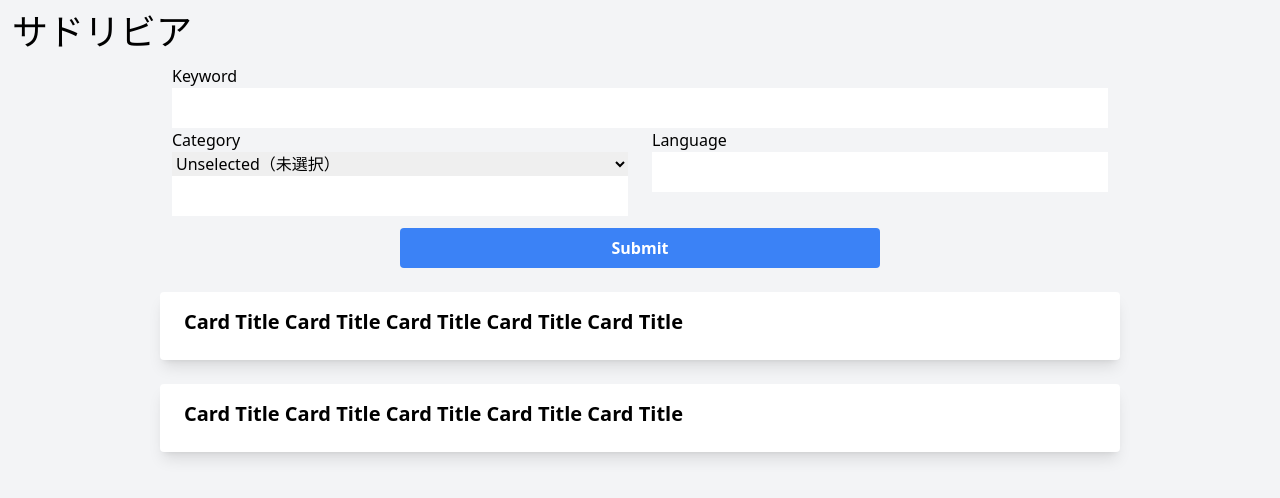
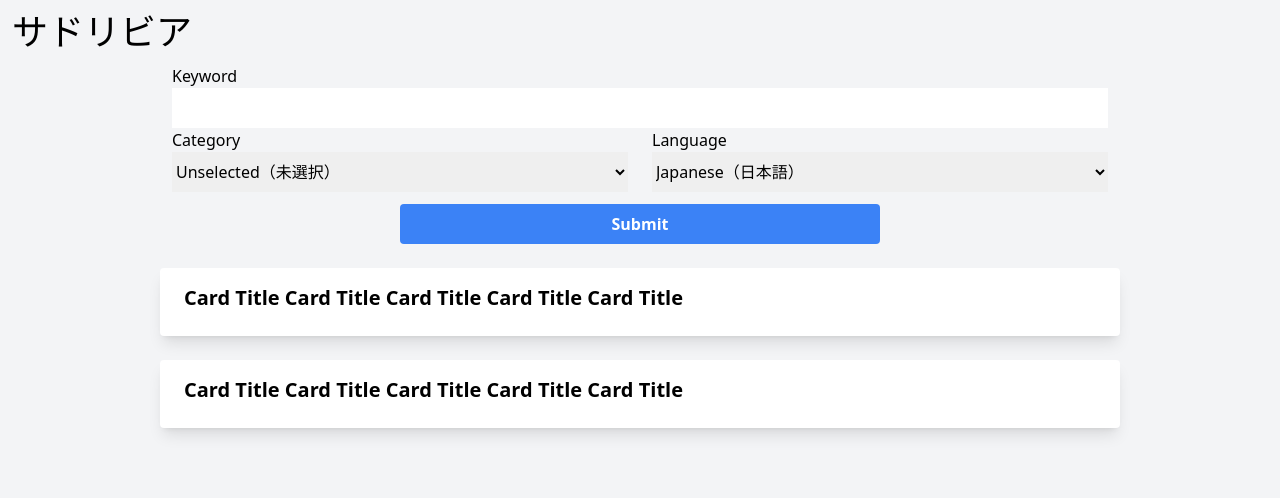
Before and after one commit to ryoito218/Sadrivia, a Next.js app in the folder frontend/: page / in a window 1280 px wide. Shown: the top 498 px of the page. Built offline with nearby package versions, Linux system fonts and the light colour scheme.

Commit message:
Add language select

```diff
--- a/frontend/src/app/page.tsx
+++ b/frontend/src/app/page.tsx
@@ -17,7 +17,7 @@ export default function Home() {
               <div className="flex">
                 <div className="flex flex-col w-1/2 mx-3">
                   <label htmlFor="category">Category</label>
-                  <select id="category">
+                  <select className="w-full h-10" id="category">
                     <option value="unselected">Unselected（未選択）</option>
                     <option value="history">History（歴史）</option>
                     <option value="person">Person（人物）</option>
@@ -30,11 +30,17 @@ export default function Home() {
                     <option value="goods">Goods（特産品）</option>
                     <option value="dialect">Dialect（方言）</option>
                   </select>
-                  <input type="text" id="category" className="w-full h-10" />
                 </div>
                 <div className="flex flex-col w-1/2 mx-3">
                   <label htmlFor="language">Language</label>
-                  <input type="text" id="language" className="w-full h-10" />
+                  <select className="w-full h-10" id="language">
+                    <option value="japanese">Japanese（日本語）</option>
+                    <option value="english">English（英語）</option>
+                    <option value="chinese1">Chinese（簡体字中国語）</option>
+                    <option value="chinese2">Chinese（繁体字中国語）</option>
+                    <option value="korean">Korean（韓国語）</option>
+                    <option value="mongolish">Mongolish（モンゴル語）</option>
+                  </select>
                 </div>
               </div>
               <div className="flex justify-center">
```
